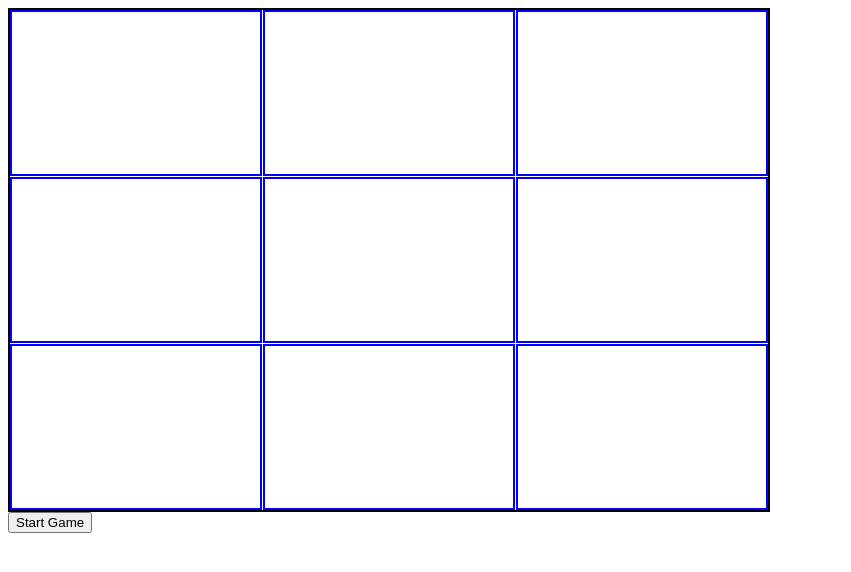
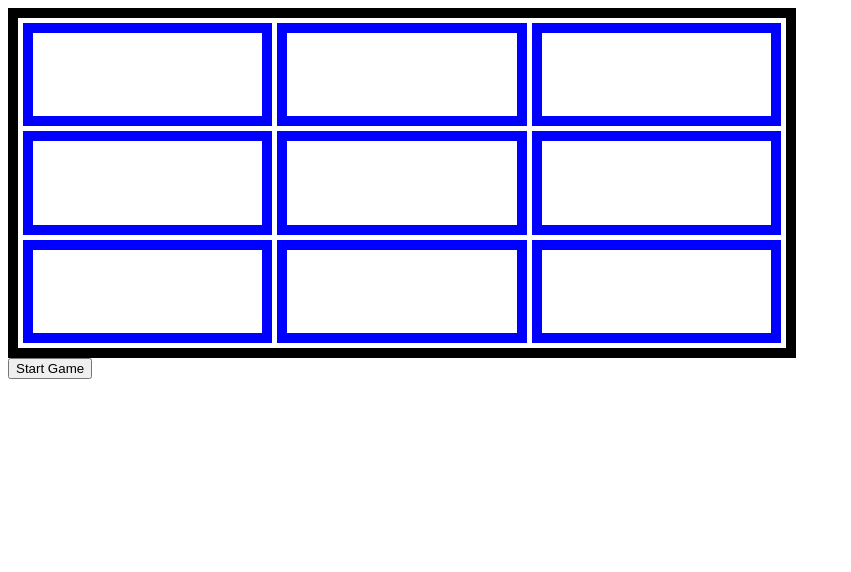
Before and after one commit to vishwajayawickrama/Tic-Tac-Toe, a plain HTML site: page index.html in a window 1280 px wide. Both pictures are taken after a click on the button "Start Game". Shown: the whole page, without its empty margins (0-851 px from the left). Drawn offline with Linux system fonts and the light colour scheme.

Commit message:
Adjusting Sizes

```diff
--- a/script.js
+++ b/script.js
@@ -37,7 +37,7 @@ const Game = (() => {
 
     const Start = () => {
        players = [
-        CreatePlayer("player 1" , "X"),
+        CreatePlayer("Player 1" , "X"),
         CreatePlayer("Player 2", "0")
        ];
        currentPlayerIndex = 0;
@@ -60,20 +60,35 @@ const Game = (() => {
         console.log(squreIndex);
         GameBoard.render();
 
-        winningCombinations.forEach((combination) => {
+        winningCombinations.forEach(combination => {
             const [a, b, c] = combination;
             if (GameBoard.gameBoard[a] == GameBoard.gameBoard[b] && GameBoard.gameBoard[b] == GameBoard.gameBoard[c]) {
                 if (GameBoard.gameBoard[a] == "" || GameBoard.gameBoard[b] == "" || GameBoard.gameBoard[c] =="") {
                     return
                 }
-                console.log("winner");
-                document.querySelector('#winner-loser').innerHTML = "Winner"
-                gameOver = true
+                gameOver = true;
+                Game.GameOver();
             }
         });
     }
 
-    return { Start, handleClick };
+    const GameOver = () => {
+        if (gameOver == true) {
+            if (currentPlayerIndex == 1) {
+                document.querySelector('#winner-loser').innerHTML = `${players[0].name} with ${players[0].mark} is the Winner`;
+                console.log("X is the winner");
+            } else if (currentPlayerIndex == 0) {
+                document.querySelector('#winner-loser').innerHTML = `${players[1].name} with ${players[1].mark} is the Winner`;
+                console.log("0 is the winner");
+            }
+            GameBoard.gameBoard = ["", "", "", "", "", "", "", "", ""];
+            console.log("Game Over")
+            Game.Start()
+        }
+        // GameBoard.render();
+    }
+
+    return { Start, handleClick, GameOver };
 
 })();
 
--- a/styles.css
+++ b/styles.css
@@ -1,16 +1,21 @@
+@import url('https://fonts.googleapis.com/css2?family=Kanit:wght@700&display=swap');
+
 #gameboard {
     width: 60%;
-    height: 500px;
+    height: 40vh;
     display: grid;
     grid-template-columns: 1fr 1fr 1fr;
     grid-template-rows: 1fr 1fr 1fr;
-    gap: 1px;
-    border: 2px solid black;
+    gap: 5px;
+    border: 10px solid black;
+    padding: 5px;
 }
 
 .square {
-    border: 2px solid blue;
+    border: 10px solid blue;
     display: flex;
     align-items: center;
     justify-content: center;
+    font-size: 30px;
+    font-family: 'Kanit', sans-serif;
 }
```
